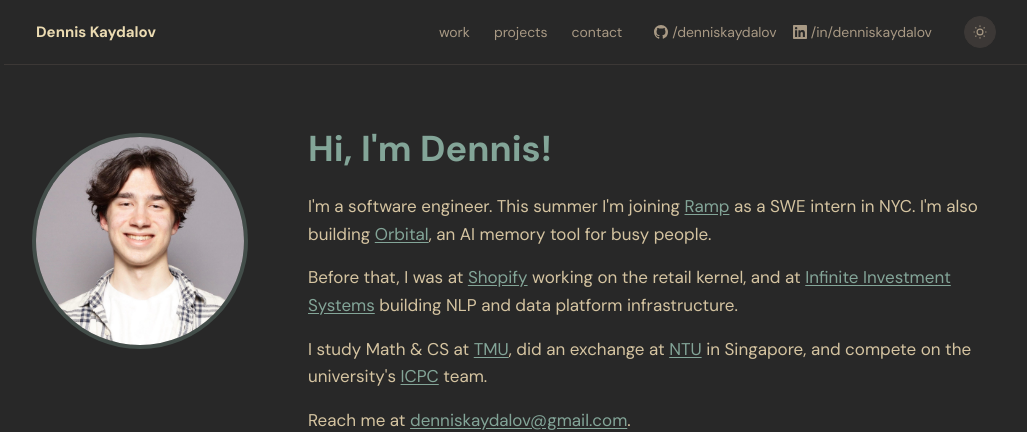
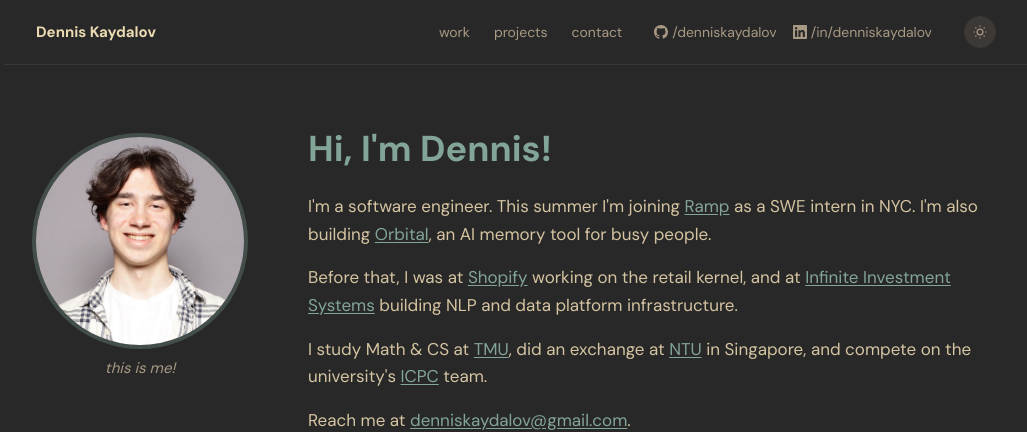
Before and after one commit to denniskaydalov/portfolio, a Next.js app: page / in a window 1280 px wide. Shown: the top 432 px of the page, without its empty margins (124-1151 px from the left). Built offline with nearby package versions, Linux system fonts and the light colour scheme.

Commit message:
Add photo tag

```diff
--- a/app/page.tsx
+++ b/app/page.tsx
@@ -62,10 +62,11 @@ export default function Home() {
     <main className="max-w-5xl mx-auto px-4 sm:px-8 py-10 sm:py-16 space-y-16 sm:space-y-20">
       {/* Bio */}
       <div className="flex flex-col sm:flex-row gap-8 sm:gap-16 items-start">
-        <div className="shrink-0 sm:mt-2 mx-auto sm:mx-0">
+        <div className="shrink-0 sm:mt-2 mx-auto sm:mx-0 flex flex-col items-center gap-3">
           <div className="rounded-full overflow-hidden w-36 h-36 sm:w-52 sm:h-52" style={{ boxShadow: `0 0 0 4px ${t.ring}` }}>
             <Image src="/pfp.jpg" alt="Dennis Kaydalov" width={208} height={208} className="object-cover w-full h-full" />
           </div>
+          <p className="text-[15px] italic" style={{ color: t.muted }}>this is me!</p>
         </div>
 
         <div className="flex-1 max-w-2xl">
```
